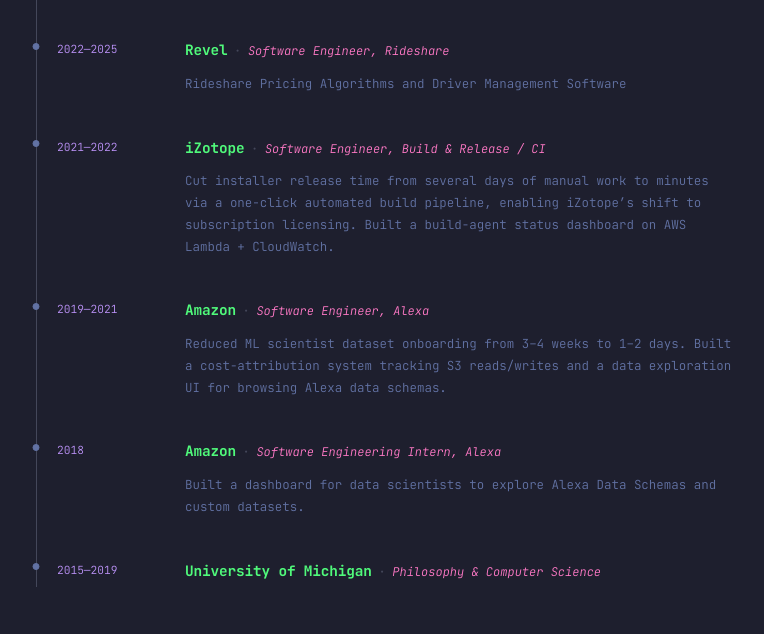
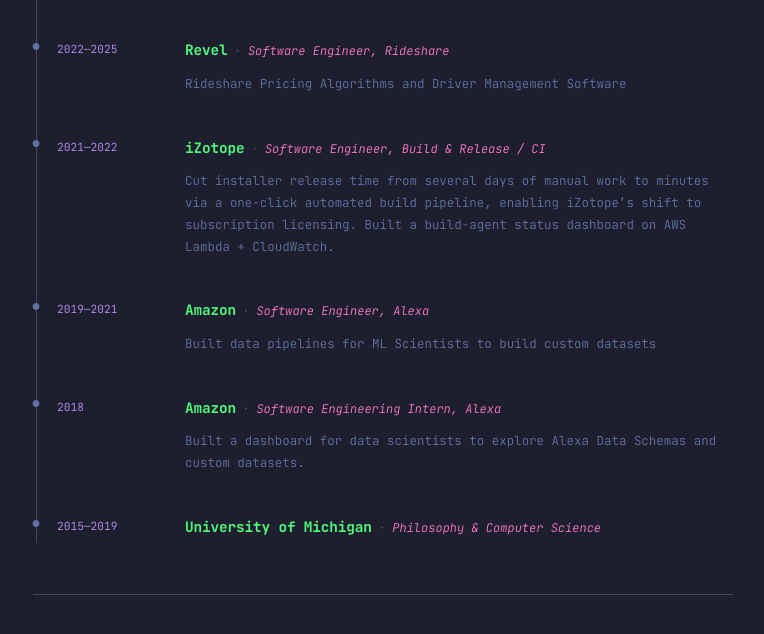
Before and after one commit to ivashi/ivashi.github.io, a plain HTML site: page index.html in a window 1280 px wide. Shown: the part 908-1542 px from the top of the page, without its empty margins (257-1021 px from the left). Drawn offline with Linux system fonts and the light colour scheme.

Commit message:
Update Amazon descriptions

```diff
--- a/index.html
+++ b/index.html
@@ -563,7 +563,7 @@
             <span class="entry-sep">&middot;</span>
             <div class="role">Software Engineer, Alexa</div>
           </div>
-          <p class="entry-desc">Reduced ML scientist dataset onboarding from 3&ndash;4 weeks to 1&ndash;2 days. Built a cost-attribution system tracking S3 reads/writes and a data exploration UI for browsing Alexa data schemas.</p>
+          <p class="entry-desc">Built data pipelines for ML Scientists to build custom datasets</p>
         </div>
       </div>
 
```
